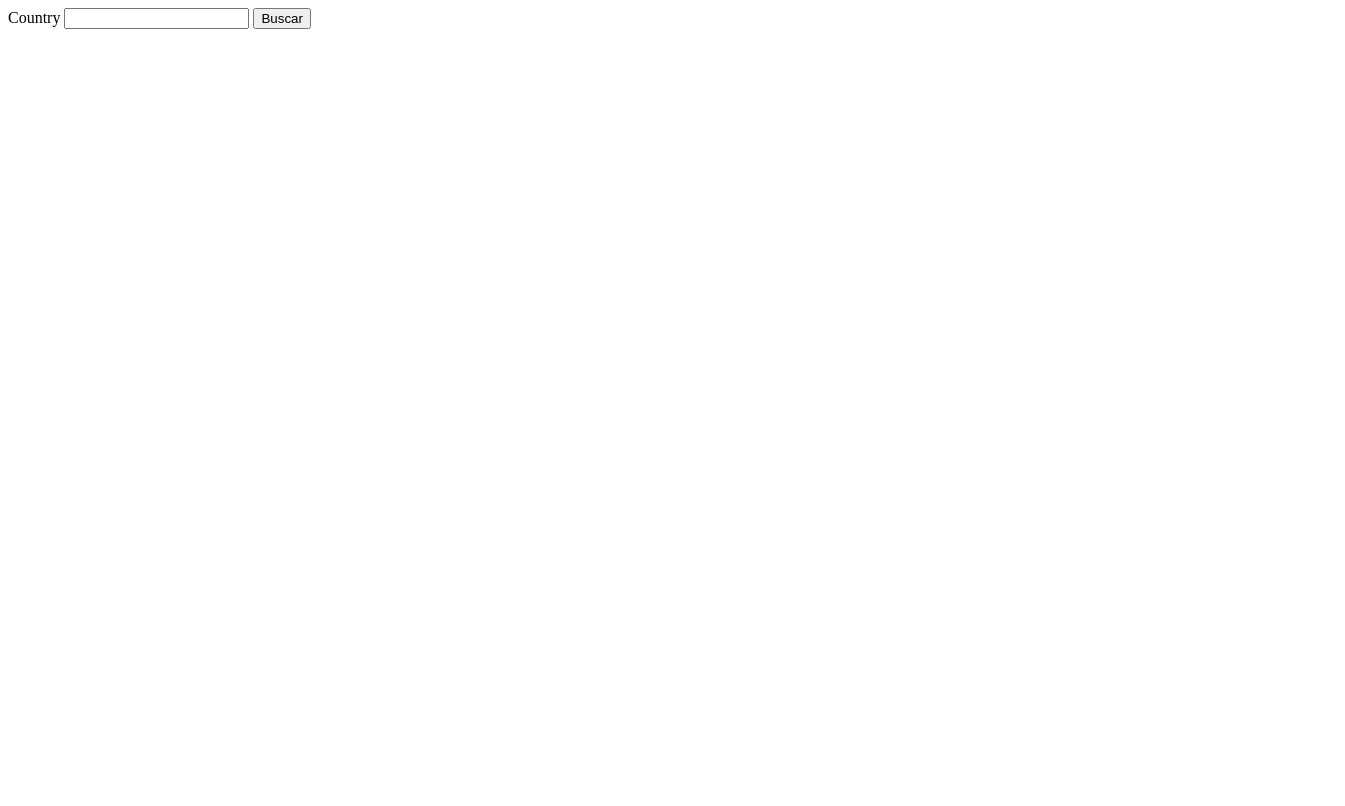
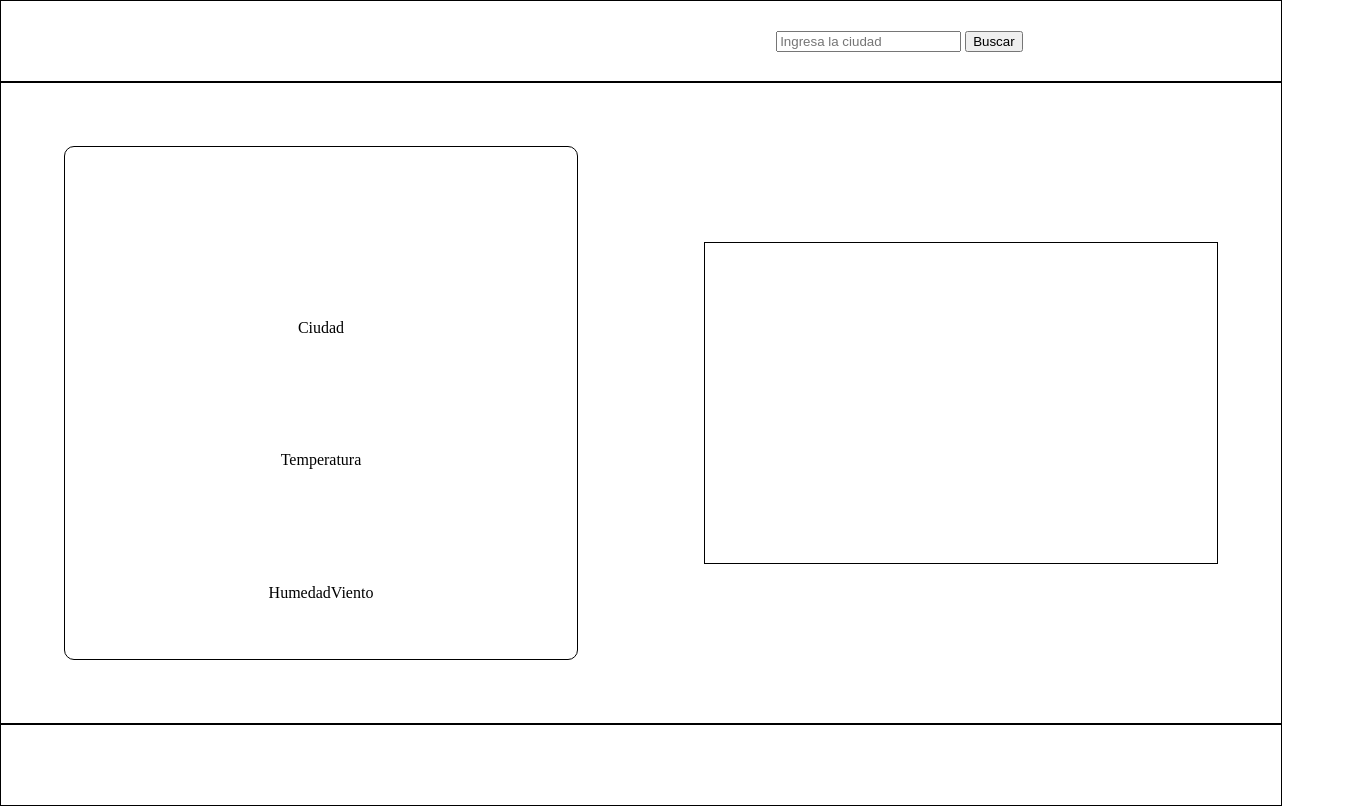
Before and after one commit to ivonnatalia1107/Proyecto_3_DashBoard, a plain HTML site: page index.html in a window 1280 px wide. Shown: the whole page, 1345 px wide, since content can reach past the window. Drawn offline with nearby package versions, Linux system fonts and the light colour scheme.

Commit message:
progress meet sesion 11.08.2023

```diff
--- a/fetch.js
+++ b/fetch.js
@@ -1,5 +1,36 @@
-export const urlApi = async (url) => {
-    const response = await fetch(url)
-    const data = response.json()
-    return data
+
+const apiUrl = "https://api.openweathermap.org/data/2.5/weather?units=metric&q=";
+const apiKey = "0087de59eceafec6ae96f68244d45721";
+const searchBox = document.querySelector('input');
+const searchBtn = document.querySelector('button');
+const displayTemperature = document.querySelector('.temperature');
+const displayIcon = document.querySelector('.icon')
+
+export async function checkWeather(city) {
+
+    const response = await fetch(apiUrl + city + `&appid=${apiKey}`);
+    let data = await response.json()
+    displayTemperature.innerHTML = data.main.temp + "°C";
+    console.log("Temperature:" + " " + data.main.temp)
+    console.log(data)
+    console.log(data.main.temp)
+    console.log(data.main.temp_max)
+    console.log(data.main.temp_min)
+ //   console.log(data.weather[0].id) probando imagen
+
+
 }
+
+searchBtn.addEventListener("click", () => {
+    checkWeather(searchBox.value);
+    console.log('Displaying the weather of:' + ' ' + searchBox.value)
+
+})
+
+
+
+searchBox.addEventListener('keydown', function (e) {
+    if (e.key === 'Enter') {
+        checkWeather(searchBox.value);
+        console.log('Displaying the weather of:' + ' ' + searchBox.value)
+}})
--- a/index.html
+++ b/index.html
@@ -1,26 +1,53 @@
 <!DOCTYPE html>
 <html lang="en">
+
 <head>
     <meta charset="UTF-8">
     <meta name="viewport" content="width=device-width, initial-scale=1.0">
+    <link rel="stylesheet" href="style.css">
     <title>Document</title>
 </head>
+
 <body>
 
-    <div>
-        <label>Country</label>
-        <input type="text">
-        <button type="submit">Buscar</button>
+    <header class="header_class"> <!-- logo + barra de busqueda con el boton-->
+        <img src="" alt="">
+        <div class="finder">
+            <input type="text" placeholder="Ingresa la ciudad">
+            <button type="submit">Buscar</button>
+        </div>
+    </header>
+
+    <div class="showroom_app">
+
+        <div class="container_app"> <!-- App de despliegue del clima (indi)-->
+
+            <img class="icon" alt="">
+            <p class="city_name">Ciudad</p>
+            <p class="temperature">Temperatura</p>
+            <div class="humidity_wind">
+                <p class="humidity"> Humedad</p>
+                <p class="wind"> Viento </p>
+            </div>
+
+        </div>
+
+        <div class="container_chart">
+
+            <canvas id="myChart"></canvas>
+
+        </div>
+
     </div>
-    <div>
-        <h3></h3>
-        <p class="parrafo"></p>
-    </div>
-    <div>
-        <canvas id="myChart"></canvas>
-      </div>
+
+    <footer class="footer_class">
+
+    </footer>
+
 
     <script src="script.js" type="module"> </script>
     <script src="https://cdn.jsdelivr.net/npm/chart.js"></script>
+
 </body>
+
 </html>
--- a/script.js
+++ b/script.js
@@ -1,52 +1 @@
-
-
-const apiUrl = "https://api.openweathermap.org/data/2.5/weather?units=metric&q=";
-const apiKey = "0087de59eceafec6ae96f68244d45721";
-const searchBox = document.querySelector('input');
-const searchBtn = document.querySelector('button');
-const prueba = document.querySelector('.parrafo');
-
-
-async function checkWeather(city) {
-
-    const response = await fetch(apiUrl + city + `&appid=${apiKey}`);
-    let data = await response.json()
-    prueba.innerHTML = data.main.temp;
-    console.log("Temperature:" + " " + data.main.temp)
-    console.log(data)
-    console.log(data.main.temp)
-    console.log(data.main.temp_max)
-    console.log(data.main.temp_min)
-
-
-
-    const ctx = document.getElementById('myChart');
-
-    new Chart(ctx, {
-        type: 'bar',
-        data: {
-            labels: code,
-            datasets: [{
-                label: 'Valor del peso Chileno en diferentes cambios',
-                data: value,
-                borderWidth: 1
-
-            }]
-        },
-        options: {
-            scales: {
-                y: {
-                    beginAtZero: true
-                }
-            }
-        }
-    });
-
-
-}
-
-searchBtn.addEventListener("click", () => {
-    checkWeather(searchBox.value);
-    console.log('Displaying the weather of:' + ' ' + searchBox.value)
-
-})
+import { checkWeather } from "./fetch.js";
--- /dev/null
+++ b/style.css
@@ -0,0 +1,61 @@
+* {
+    margin: 0px;
+}
+
+.header_class {
+    display: flex;
+    border: 1px solid black;
+    height: 80px;
+    width: 100%;
+    align-items: center;
+    justify-content: space-around;
+
+}
+
+
+.showroom_app {
+    display: flex;
+    border: 1px solid black;
+    height: 80vh;
+    width: 100%;
+    align-items: center;
+    justify-content: space-around;
+
+}
+
+.container_app {
+    display: flex;
+    flex-direction: column;
+    border: 1px solid black;
+    height: 80%;
+    width: 40%;
+    border-radius: 10px;
+    align-items: center;
+    justify-content: space-around;
+
+}
+
+
+.container_app .humidity_wind {
+    display: flex;
+    align-items: center;
+    justify-content: space-around;
+
+}
+
+.container_chart {
+    display: flex;
+    border: 1px solid black;
+    height: 50%;
+    width: 40%;
+
+
+}
+
+.footer_class {
+    display: flex;
+    border: 1px solid black;
+    height: 80px;
+    width: 100%;
+
+}
```
Also changed, not shown: chart.js (+20 -0 lines).
